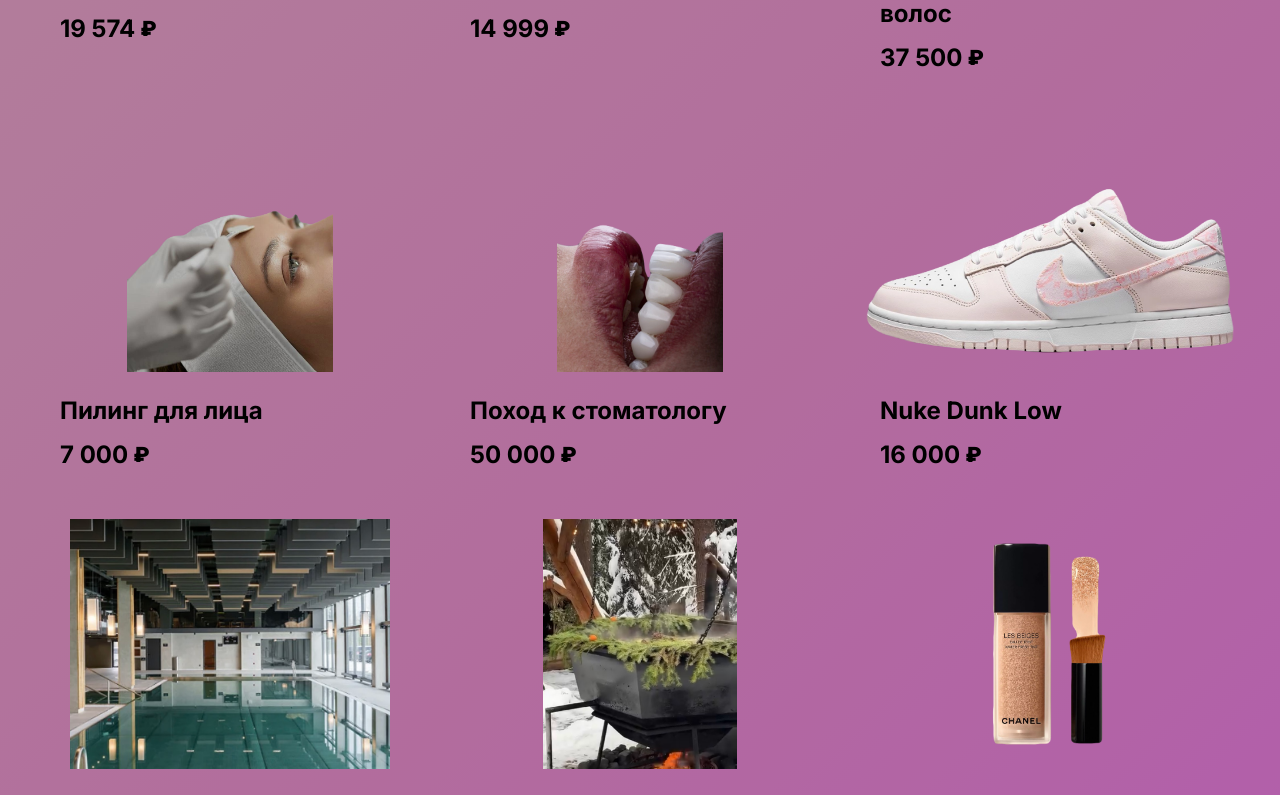
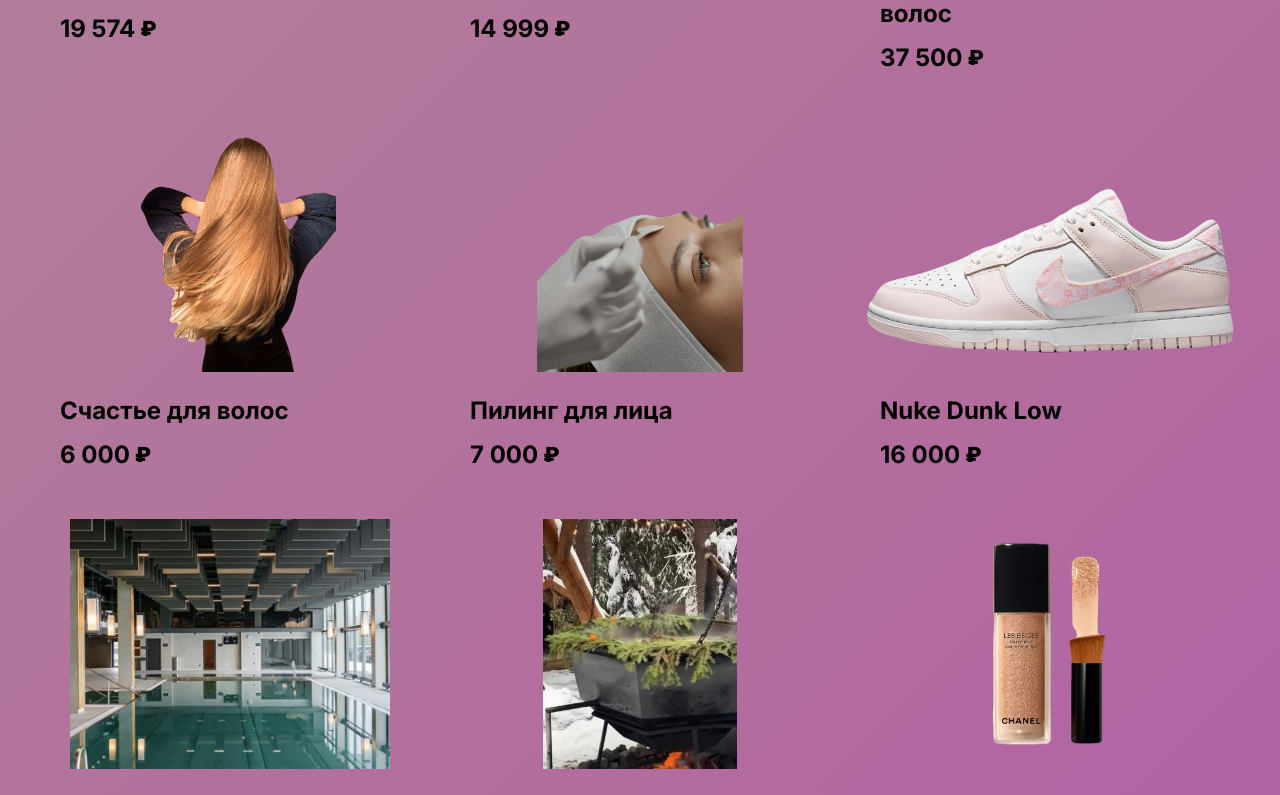
Before and after one commit to ko-tenka/wishlist, a React (Vite) app: page / in a window 1280 px wide. Shown: the part 1243-2038 px from the top of the page. Built offline with nearby package versions, Linux system fonts and the light colour scheme.

Commit message:
release fix

```diff
--- a/src/App.tsx
+++ b/src/App.tsx
@@ -1,5 +1,5 @@
 import './App.css'
-import Vid from './assets/vid3.mp4'
+import Vid from './assets/vid4.mp4'
 import List from './components/List/List'
 
 function App() {
--- a/src/components/List/List.tsx
+++ b/src/components/List/List.tsx
@@ -11,6 +11,9 @@
 import productImage10 from './img/IMG_9093.PNG'
 import productImage11 from './img/IMG_9094.PNG'
 import productImage12 from './img/IMG_9095.PNG'
+import productImage13 from './img/IMG_9098.PNG'
+
+
 
 interface Product {
   id: number;
@@ -45,16 +48,16 @@
     },
     {
       id: 4,
-      name: 'Пилинг для лица',
-      price: '7 000',
-      image: productImage4,
-      paymentLink: 'https://www.instagram.com/anastasi.cosmetolog?igsh=cDA3eTJ4N3ZnM3Ji'
+      name: 'Счастье для волос',
+      price: '6 000',
+      image: productImage13,
+      paymentLink: ''
     },
     {
         id: 5,
-        name: 'Поход к стоматологу',
-        price: '50 000',
-        image: productImage5,
+        name: 'Пилинг для лица',
+        price: '7 000',
+        image: productImage4,
         paymentLink: 'https://www.instagram.com/anastasi.cosmetolog?igsh=cDA3eTJ4N3ZnM3Ji'
       },
       {
@@ -91,10 +94,10 @@
       },
       {
         id: 10,
-        name: 'Louis Vuitton',
-        price: '330 000',
-        image: productImage10,
-        paymentLink: 'https://collect.tsum.ru/item/ITEM372439'
+        name: 'Поход к стоматологу',
+        price: '50 000',
+        image: productImage5,
+        paymentLink: 'https://www.instagram.com/anastasi.cosmetolog?igsh=cDA3eTJ4N3ZnM3Ji'
 
       },
       {
@@ -111,6 +114,14 @@
         price: '30 000',
         image: productImage12,
         paymentLink: ''
+
+      },
+      {
+        id: 13,
+        name: 'Louis Vuitton',
+        price: '330 000',
+        image: productImage10,
+        paymentLink: 'https://collect.tsum.ru/item/ITEM372439'
 
       },
 
```
Also changed, not shown: src/assets/IMG_8928.JPG (added), src/components/List/img/IMG_9098.PNG (added).
